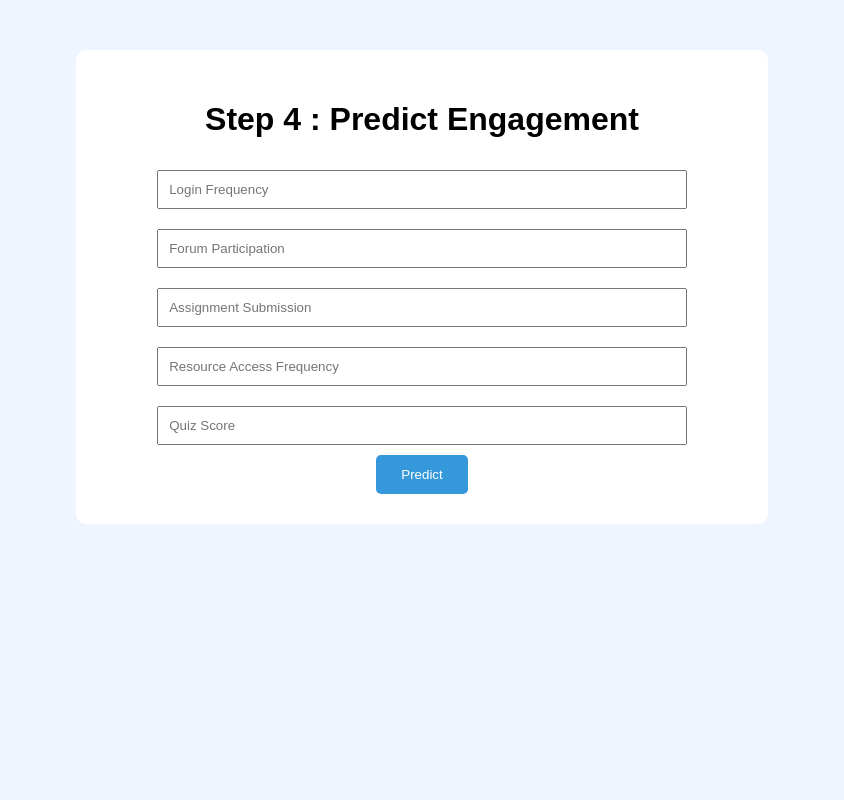
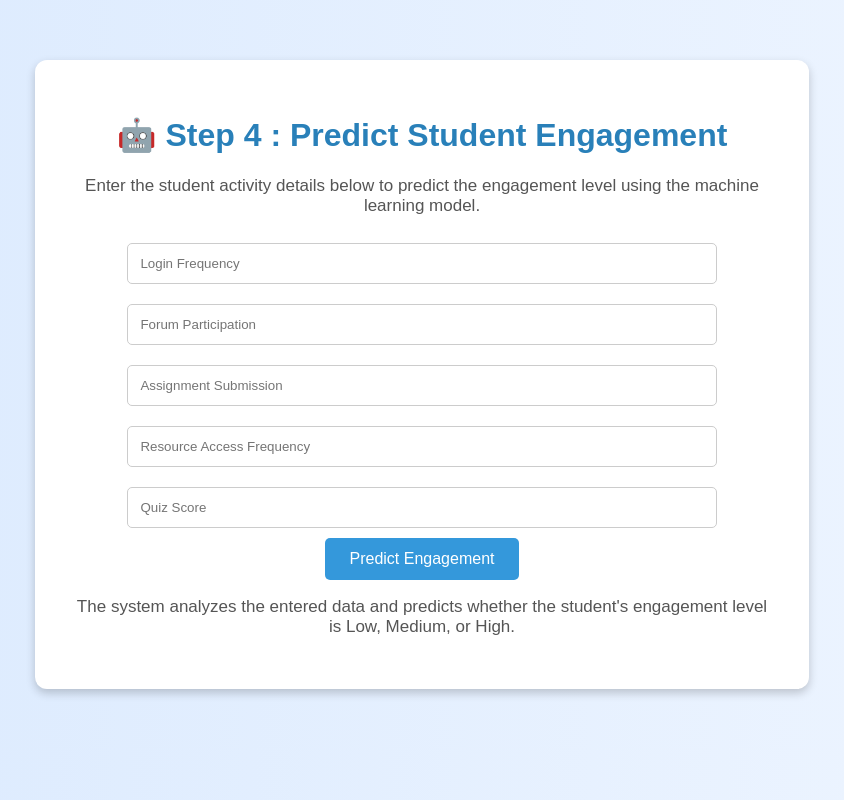
Before and after one commit to nivedhaasokan6-coder/Student_Engagement_System, a Flask app: page /predictpage in a window 1280 px wide. Shown: the whole page, without its empty margins (218-1062 px from the left). Run offline with Flask 3, Linux system fonts and the light colour scheme; parts of the project's set-up code (start-up, migrations or seed data) failed here and were passed over.

Commit message:
Update predict.html

```diff
--- a/templates/predict.html
+++ b/templates/predict.html
@@ -7,32 +7,51 @@
 <style>
 
 body{
-font-family:Arial;
-background:#eef5ff;
-text-align:center;
+    font-family: Arial, sans-serif;
+    background: linear-gradient(to right, #dbeafe, #eef5ff);
+    margin: 0;
+    padding: 0;
 }
 
 .form-box{
-width:50%;
-margin:auto;
-margin-top:50px;
-background:white;
-padding:30px;
-border-radius:10px;
+    width: 55%;
+    margin: 60px auto;
+    background: white;
+    padding: 35px;
+    border-radius: 12px;
+    box-shadow: 0 4px 10px rgba(0,0,0,0.2);
+    text-align: center;
+}
+
+h1{
+    color: #2980b9;
+}
+
+p{
+    color: #555;
+    font-size: 17px;
 }
 
 input{
-width:80%;
-padding:10px;
-margin:10px;
+    width: 80%;
+    padding: 12px;
+    margin: 10px;
+    border: 1px solid #ccc;
+    border-radius: 5px;
 }
 
 button{
-background:#3498db;
-color:white;
-padding:12px 25px;
-border:none;
-border-radius:5px;
+    background: #3498db;
+    color: white;
+    padding: 12px 25px;
+    border: none;
+    border-radius: 5px;
+    font-size: 16px;
+    cursor: pointer;
+}
+
+button:hover{
+    background: #2874a6;
 }
 
 </style>
@@ -43,7 +62,11 @@ border-radius:5px;
 
 <div class="form-box">
 
-<h1>Step 4 : Predict Engagement</h1>
+<h1>🤖 Step 4 : Predict Student Engagement</h1>
+
+<p>
+Enter the student activity details below to predict the engagement level using the machine learning model.
+</p>
 
 <form action="/predict" method="POST">
 
@@ -58,10 +81,14 @@ border-radius:5px;
 <input type="number" name="quiz" placeholder="Quiz Score" required><br>
 
 <button type="submit">
-Predict
+Predict Engagement
 </button>
 
 </form>
+
+<p>
+The system analyzes the entered data and predicts whether the student's engagement level is Low, Medium, or High.
+</p>
 
 </div>
 
```
